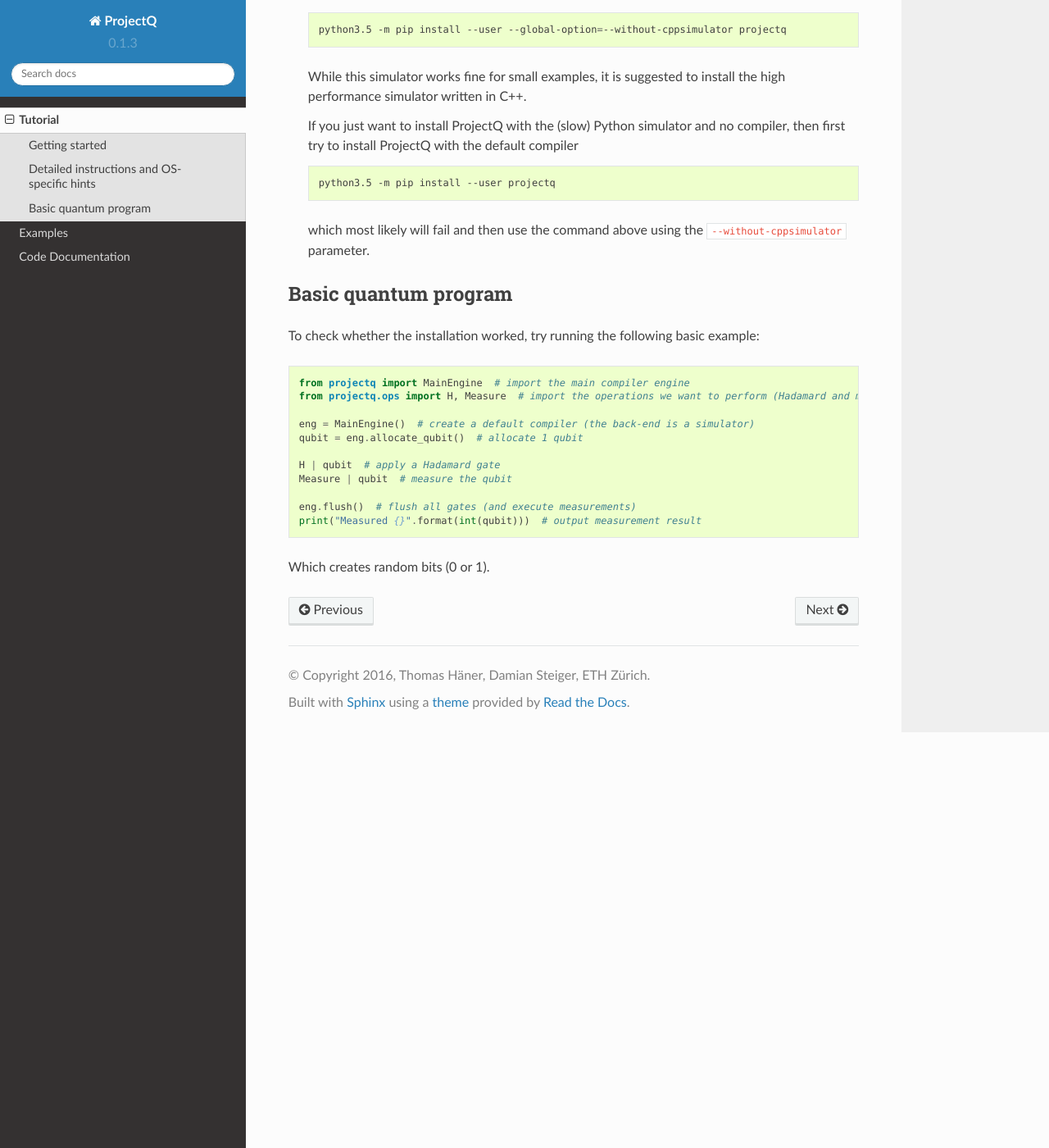
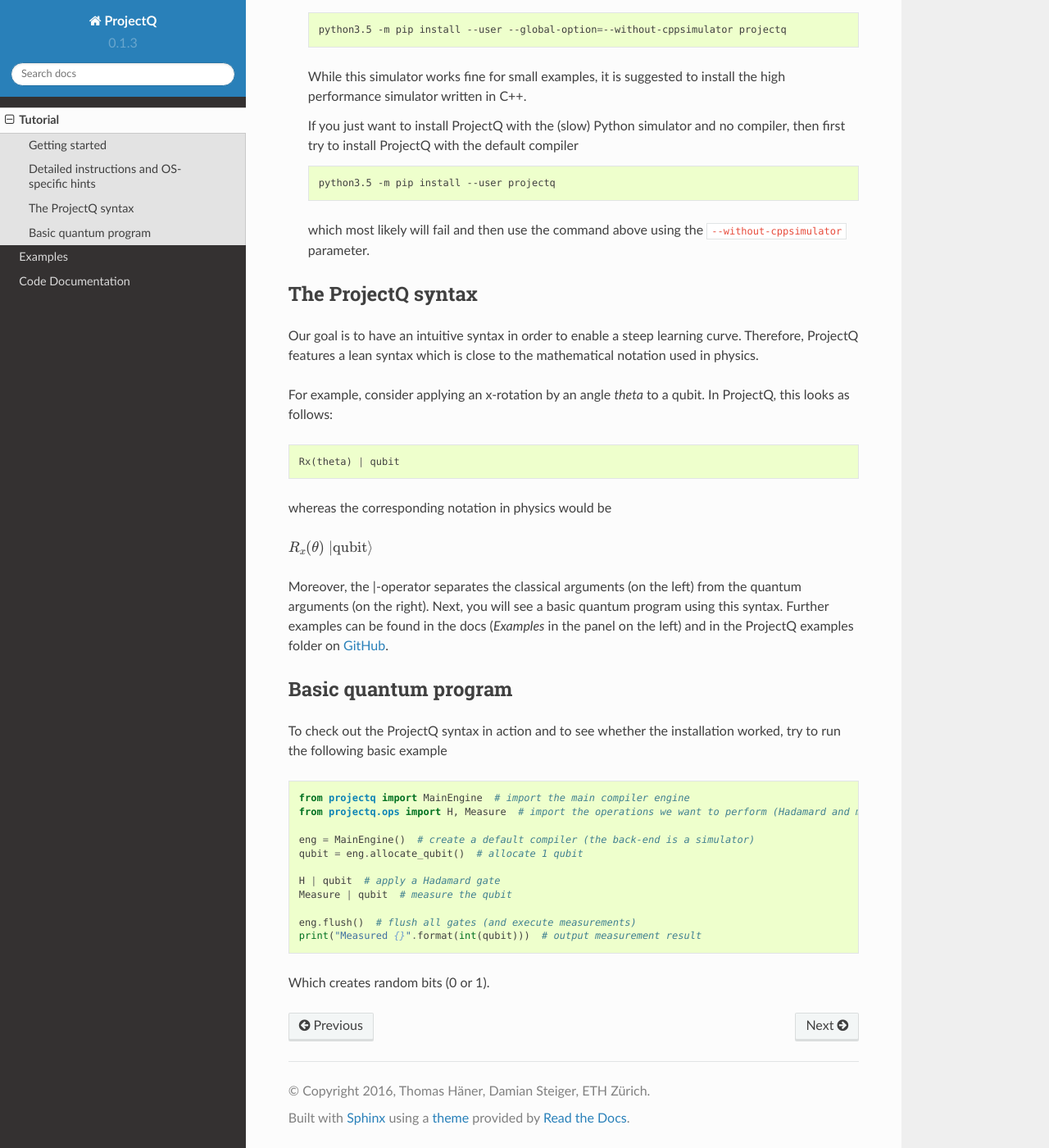
Before and after one commit to ProjectQ-Framework/ProjectQ, a Sphinx documentation site: the page built from docs/tutorials.rst, in a window 1280 px wide and 1400 px high, scrolled down 2722 px. Shown: the whole window at 82% size. Built offline with Sphinx 7.4.7 and the Read the Docs theme 2.0.0, drawn with Linux system fonts in a browser that asks for light colours.

Commit message:
Added ProjectQ syntax to docs.

```diff
--- a/docs/examples.rst
+++ b/docs/examples.rst
@@ -3,7 +3,7 @@
 Examples
 ========
 
-All example codes can be found on `GitHub <https://github.com/ProjectQ-Framework/ProjectQ/tree/master/examples/>`_.
+All of these example codes **and more** can be found on `GitHub <https://github.com/ProjectQ-Framework/ProjectQ/tree/master/examples/>`_.
 
 .. toctree::
    :maxdepth: 2
--- a/docs/tutorials.rst
+++ b/docs/tutorials.rst
@@ -134,11 +134,27 @@
 	parameter.
 
 
+The ProjectQ syntax
+-------------------
+
+Our goal is to have an intuitive syntax in order to enable a steep learning curve. Therefore, ProjectQ features a lean syntax which is close to the mathematical notation used in physics.
+
+For example, consider applying an x-rotation by an angle `theta` to a qubit. In ProjectQ, this looks as follows:
+
+.. code-block:: python
+
+	Rx(theta) | qubit
+
+whereas the corresponding notation in physics would be
+
+:math:`R_x(\theta) \; |\text{qubit}\rangle`
+
+Moreover, the `|`-operator separates the classical arguments (on the left) from the quantum arguments (on the right). Next, you will see a basic quantum program using this syntax. Further examples can be found in the docs (`Examples` in the panel on the left) and in the ProjectQ examples folder on `GitHub <https://github.com/ProjectQ-Framework/ProjectQ>`_.
 
 Basic quantum program
 ---------------------
 
-To check whether the installation worked, try running the following basic example:
+To check out the ProjectQ syntax in action and to see whether the installation worked, try to run the following basic example
 
 .. code-block:: python
 
```
